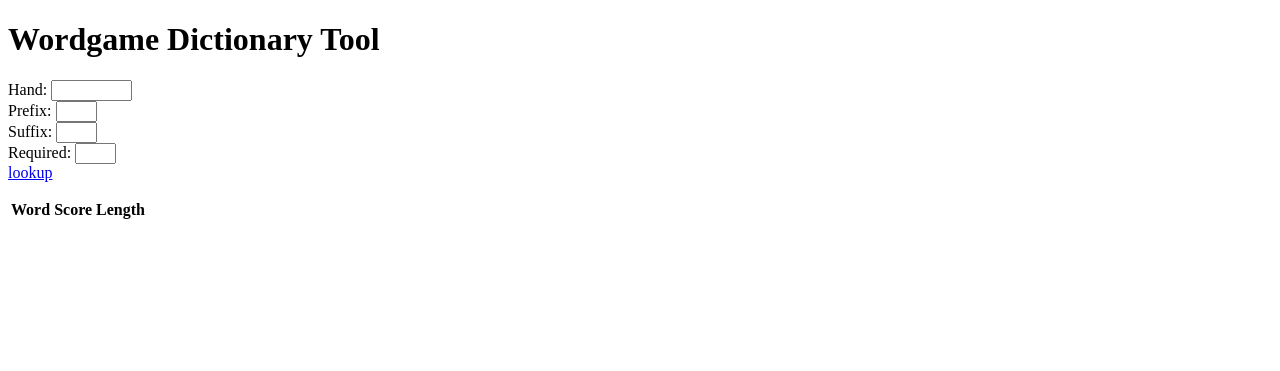
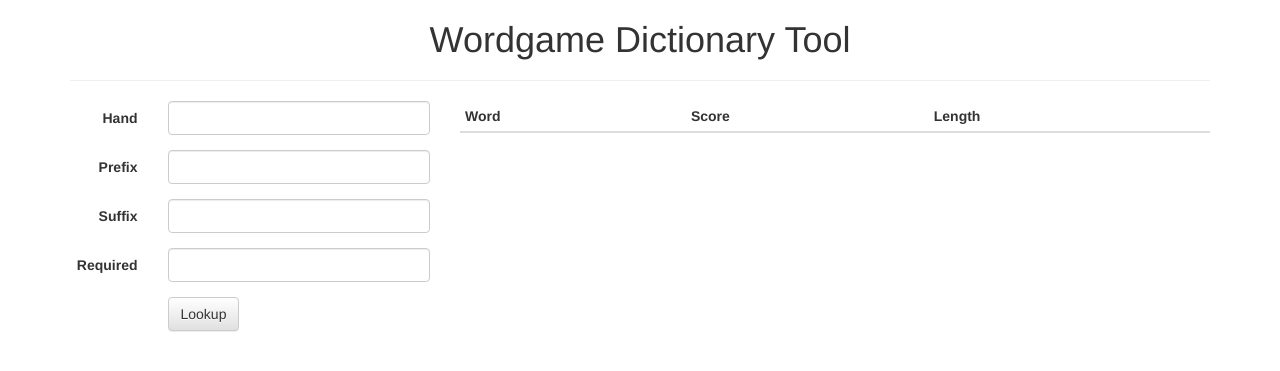
Before and after one commit to davidciani/wordgame, a Flask app: page / in a window 1280 px wide. Shown: the top 371 px of the page. Run offline with Flask 2, Linux system fonts and the light colour scheme; lists and menus that the app fills with data are empty; parts of the project's set-up code (start-up, migrations or seed data) failed here and were passed over; some libraries are stand-ins or nearby versions.

Commit message:
wgweb: adding bootstrap to query interface #pretty

```diff
--- a/wgweb/templates/index.html
+++ b/wgweb/templates/index.html
@@ -3,7 +3,14 @@
 <head>
     <meta charset=utf-8>
     <title>Wordgame Dictionary Tool</title>
+
     <script src="//ajax.googleapis.com/ajax/libs/jquery/1.9.1/jquery.min.js"></script>
+
+    <link rel="stylesheet" href="https://maxcdn.bootstrapcdn.com/bootstrap/3.3.1/css/bootstrap.min.css">
+    <link rel="stylesheet" href="https://maxcdn.bootstrapcdn.com/bootstrap/3.3.1/css/bootstrap-theme.min.css">
+
+    <script src="https://maxcdn.bootstrapcdn.com/bootstrap/3.3.1/js/bootstrap.min.js"></script>
+
     <script type=text/javascript>
     $SCRIPT_ROOT = {{ request.script_root|tojson|safe }}
 
@@ -34,22 +41,54 @@
 
 
     $(function() {
-        $('a#lookup').bind('click', fetchWords);
+        $('button#lookup').bind('click', fetchWords);
     });
 
     </script>
 </head>
 
 <body>
-    <h1>Wordgame Dictionary Tool</h1>
-    <p>
-    Hand: <input type=text size=7 name=hand><br>
-    Prefix: <input type=text size=2 name=prefix><br>
-    Suffix: <input type=text size=2 name=suffix><br>
-    Required: <input type=text size=2 name=required><br>
-        <a href=# id=lookup>lookup</a>
-    </p>
-    <table id=results>
+    <div class=container>
+        <div class=header>
+            <h1 class=text-center>Wordgame Dictionary Tool</h1>
+        </div>
+
+    <hr>
+    <div class=row>
+    <div class=col-md-4>
+    <form role=form class=form-horizontal>
+        <div class=form-group>
+            <label for=hand class="col-sm-3 control-label">Hand</label>
+            <div class=col-sm-9>
+                <input type=text class=form-control name=hand>
+            </div>
+        </div>
+        <div class=form-group>
+            <label for=prefix class="col-sm-3 control-label">Prefix</label>
+            <div class=col-sm-9>
+                <input type=text class=form-control name=prefix>
+            </div>
+        </div>
+        <div class=form-group>
+            <label for=suffix class="col-sm-3 control-label">Suffix</label>
+            <div class=col-sm-9>
+                <input type=text class=form-control name=suffix>
+            </div>
+        </div>
+        <div class=form-group>
+            <label for=required class="col-sm-3 control-label">Required</label>
+            <div class=col-sm-9>
+                <input type=text class=form-control name=required>
+            </div>
+        </div>
+        <div class=form-group>
+            <div class="col-sm-offset-3 col-sm-9">
+                <button type=submit id=lookup class="btn btn-default">Lookup</button>
+            </div>
+        </div>
+    </div>
+    <div class=col-md-8>
+    <table id=results class="table table-striped table-condensed">
         <thead>
         <tr>
             <th>Word</th>
@@ -60,6 +99,9 @@
         <tbody>
         </tbody>
     </table>
+    </div>
+    </div>
+    </div>
 </body>
 
 </html>
```
